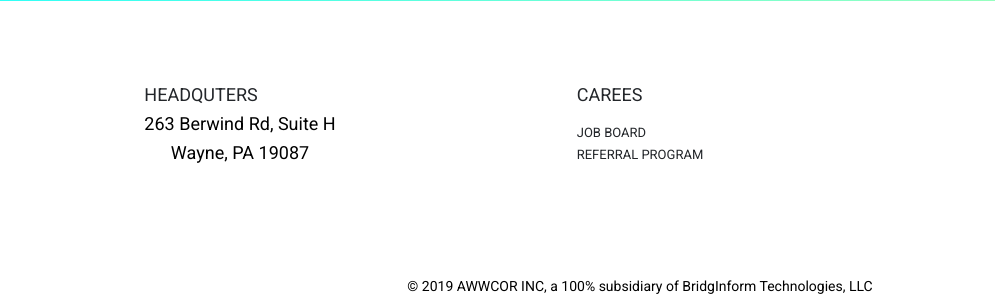
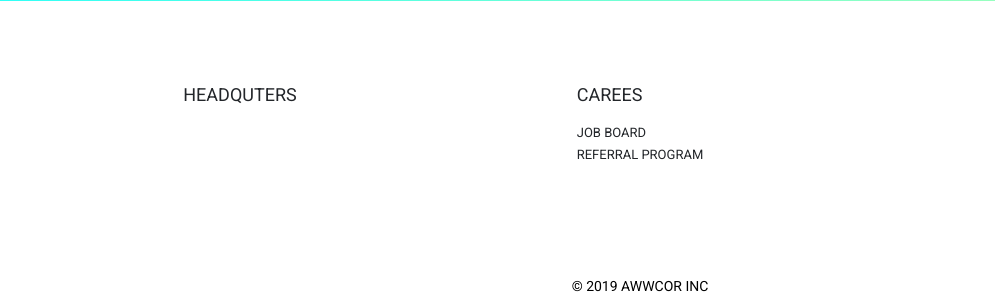
Before and after one commit to AnaOlashyn/Awwcor-Inc-Main2, a plain HTML site: page index.html in a window 1280 px wide. Shown: the part 3550-3857 px from the top of the page, 0-995 px from the left. Drawn offline with Linux system fonts and the light colour scheme.

Commit message:
Add files via upload

```diff
--- a/index.html
+++ b/index.html
@@ -223,10 +223,6 @@
 					<div class="footer__block">
 						<div class="footer__content">
 							<div class="footer__title">Headquters</div>
-							<div>
-								<div class="footer__address">263 Berwind Rd, Suite H</div>
-								<div class="footer__address">Wayne, PA 19087</div>
-							</div>
 						</div>
 
 
@@ -268,7 +264,7 @@
 	<div class="copyright">
 		<div class="container">
 			<div class="copyright_text">
-				<div> © 2019 AWWCOR INC, a 100% subsidiary of BridgInform Technologies, LLC</div>
+				<div> © 2019 AWWCOR INC</div>
 			</div>
 		</div>
 	</div>
```
